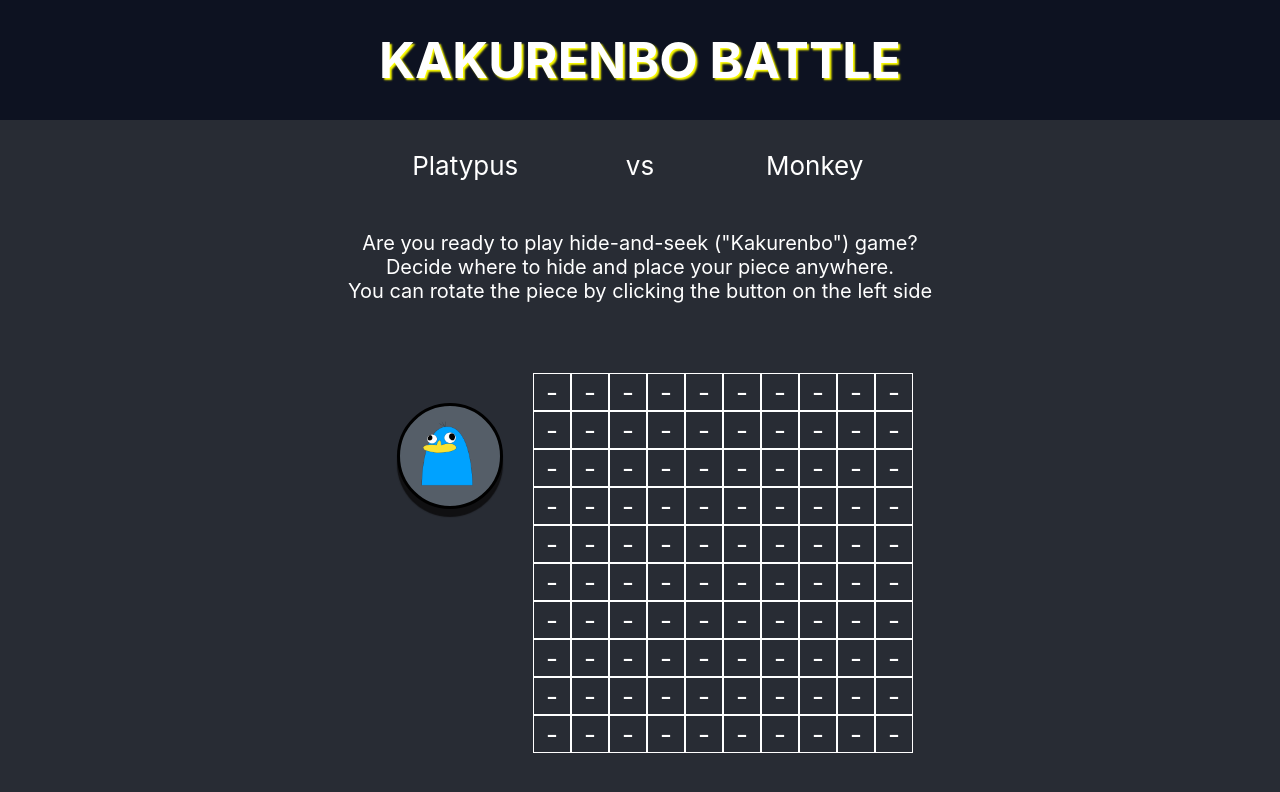
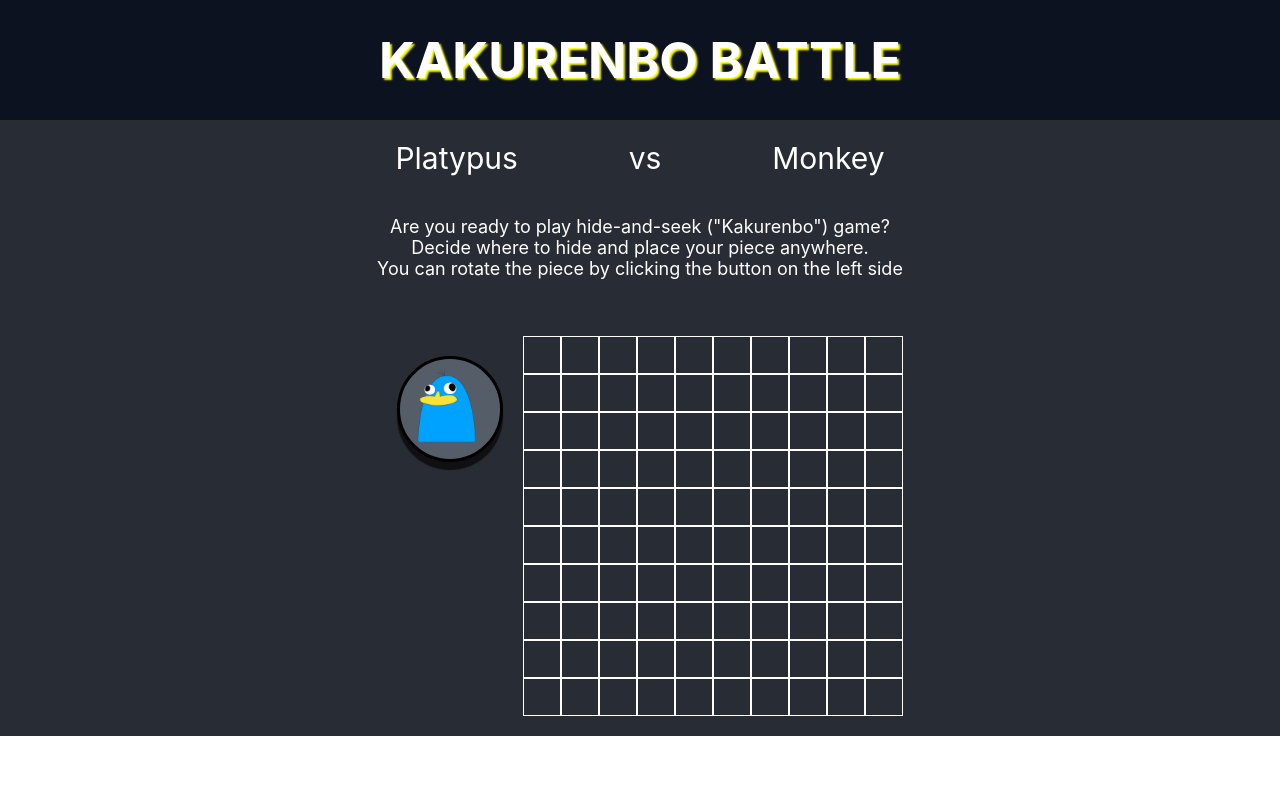
Before and after one commit to nabetxan/battleship, a React (Create React App) app: page / in a window 1280 px wide. Shown: the top 792 px of the page. Built offline with nearby package versions, Linux system fonts and the light colour scheme.

Commit message:
fix: adjust css

```diff
--- a/src/App.css
+++ b/src/App.css
@@ -1,9 +1,41 @@
 .App {
   text-align: center;
   background-color: #282c34;
-  font-size: calc(10px + 2vmin);
   color: white;
   height: 100%;
+  min-width: 600px;
+}
+
+.flex-justify-center {
+  display: flex;
+  justify-content: center;
+}
+
+.font-xxLarge {
+  font-weight: 700;
+  font-size: 50px;
+}
+
+.font-xLarge {
+  font-weight: 600;
+  font-size: 40px;
+}
+
+.font-large {
+  font-weight: 400;
+  font-size: 30px;
+}
+
+.font-normal {
+  font-size: 18px;
+}
+
+.height80 {
+  height: 80px;
+}
+
+.margin20 {
+  margin: 20px;
 }
 
 #App-header {
@@ -14,72 +46,64 @@
 
 #title {
   text-shadow: 2px 2px 2px yellow;
-  font-weight: 700;
-  font-size: 50px;
   padding: 30px;
   background-color: rgb(13, 18, 33);
   width: 100%;
 }
 
-.instruction {
-  font-size: 20px;
-  margin: 20px;
+#start-btn,
+#restart-btn {
+  box-shadow: 0px 8px 1px rgb(16, 16, 18);
+  border: solid 3px black;
+  border-radius: 5px;
+  padding: 10px 30px;
+}
+#start-btn {
+  background-color: goldenrod;
+}
+#restart-btn {
+  background-color: rgb(125, 122, 114);
 }
 
 #players-info-field {
   display: flex;
   justify-content: space-around;
-  width: 600px;
-  margin: 30px;
-}
-
-.name {
-  width: 30%;
+  min-width: 600px;
 }
 
 #gameboard-field {
-  display: flex;
-  justify-content: center;
-  padding:50px;
+  padding: 20px;
+}
+
+#on-game-field {
+  padding-top: 0px;
 }
 
 #gameboard-p1,
 #gameboard-p2 {
-  display: flex;
   flex-direction: column;
-  justify-content: center;
-  margin: 40px;
 }
 
-#gameboard-field-for-preparation{
-  display: flex;
-  justify-content: center;
-}
-
-#rotate{
-  width:100px;
-  height:100px;
+#rotate {
+  width: 100px;
+  height: 100px;
   border-radius: 50%;
   background-color: rgb(85, 94, 104);
-  margin: 30px;
-  display: flex;
-  justify-content: center;
   align-items: center;
+  text-align: center;
   box-shadow: 0px 8px 1px rgb(16, 16, 18);
   border: solid 3px black;
 }
 
-#rotate-img{
-  width:80%
+#rotate-img {
+  width: 90%;
 }
 
-.rotated{
+.rotated {
   rotate: 90deg;
 }
 
 .row {
-  display: flex;
-  justify-content: center;
   margin: 0;
 }
 
@@ -88,8 +112,9 @@
   height: 30px;
   border: solid 1px white;
   padding: 3px;
+  align-items: center;
 }
 
 .cell.highlight {
-  background-color: aqua;
+  background-color: rgb(66, 169, 169);
 }
--- a/src/App.js
+++ b/src/App.js
@@ -44,19 +44,22 @@ function App() {
   return (
     <div className="App">
       <header id="App-header">
-        <div id="title"> KAKURENBO BATTLE</div>
-        <div id="players-info-field">
-          <div className="name">{battleship.P1.name}</div>
-          <div>vs</div>
-          <div className="name">{battleship.P2.name}</div>
+        <div id="title" className="font-xxLarge">
+          KAKURENBO BATTLE
+        </div>
+        <div id="players-info-field" className="margin20">
+          <div className="name font-large">{battleship.P1.name}</div>
+          <div className="font-large">vs</div>
+          <div className="name font-large">{battleship.P2.name}</div>
         </div>
       </header>
 
       <div id="App-body">
+        {/* <div id="instruction-field" className="flex-justify-center"> */}
         {/* when the game is "not-started", show instruction. */}
 
         {gameStatus === "not-started" ? (
-          <div className="instruction">
+          <div className="font-normal height80 margin20">
             <div>Are you ready to play hide-and-seek ("Kakurenbo") game? </div>
             <div> Decide where to hide and place your piece anywhere.</div>
             <div>
@@ -68,33 +71,26 @@ function App() {
         {/* when all the pieces are in place, the Start button appears. */}
 
         {gameStatus === "ready-to-play" ? (
+          <div className="height80 margin20">
             <button
               id="start-btn"
+              className="font-xLarge"
               onClick={() => {
                 setGameStatus("on-game");
               }}
             >
               Start
             </button>
+          </div>
         ) : null}
-
-        {/* during the game, Restart button appears. */}
-
-        {gameStatus === "on-game" ? (
-          <button
-            id="start-btn"
-            onClick={() => {
-              setGameStatus("not-started");
-            }}
+        {/* </div> */}
+        <div id="gameboard-field" className="flex-justify-center">
+          {gameStatus === "not-started" || gameStatus === "ready-to-play" ? (
+            <div
+              id="gameboard-field-for-preparation"
+              className="flex-justify-center"
             >
-            Restart
-          </button>
-        ) : null}
-
-        <div id="gameboard-field">
-          {gameStatus === "not-started" || gameStatus === "ready-to-play" ? (
-            <div id="gameboard-field-for-preparation">
-              <div id="rotate">
+              <div id="rotate" className="flex-justify-center margin20">
                 <img
                   src={platypus}
                   alt="platypus"
@@ -107,11 +103,14 @@ function App() {
               </div>
               <div id="gameboard-preparation">
                 {currentGBP1.map((row, y) => (
-                  <div className="row" key={y}>
+                  <div className="row flex-justify-center" key={y}>
                     {row.map((cell, x) => {
                       if (cell.ship) {
                         return (
-                          <div className="cell" key={`${x}${y}`}>
+                          <div
+                            className="cell font-normal flex-justify-center"
+                            key={`${x}${y}`}
+                          >
                             🐒
                           </div>
                         );
@@ -123,7 +122,9 @@ function App() {
                         return (
                           <div
                             className={`cell ${
-                              isHighlightCell ? "highlight" : ""
+                              isHighlightCell
+                                ? "highlight font-normal flex-justify-center"
+                                : "font-normal flex-justify-center"
                             }`}
                             key={`${x}${y}`}
                             onClick={() => {
@@ -143,9 +144,7 @@ function App() {
                             onMouseLeave={() => {
                               setCurrentCell([]);
                             }}
-                          >
-                            -
-                          </div>
+                          ></div>
                         );
                       }
                     })}
@@ -157,32 +156,45 @@ function App() {
 
           {gameStatus === "on-game" ? (
             <div>
-              <div id="gameboard-p1">
+              <div id="on-game-field" className="flex-justify-center">
+                <div id="gameboard-p1" className="flex-justify-center margin20">
                   {currentGBP1.map((row, y) => {
                     return (
-                    <div className="row">
+                      <div className="row flex-justify-center">
                         {row.map((cell, x) => {
                           if (cell.ship && cell.attacked) {
                             return (
-                            <div className="cell" key={`${x}${y}`}>
+                              <div
+                                className="cell font-normal flex-justify-center"
+                                key={`${x}${y}`}
+                              >
                                 👨🏿‍🦲
                               </div>
                             );
                           } else if (cell.ship && !cell.attacked) {
                             return (
-                            <div className="cell" key={`${x}${y}`}>
+                              <div
+                                className="cell font-normal flex-justify-center"
+                                key={`${x}${y}`}
+                              >
                                 🐒
                               </div>
                             );
                           } else if (!cell.ship && cell.attacked) {
                             return (
-                            <div className="cell" key={`${x}${y}`}>
+                              <div
+                                className="cell font-normal flex-justify-center"
+                                key={`${x}${y}`}
+                              >
                                 ✷
                               </div>
                             );
                           } else {
                             return (
-                            <div className="cell" key={`${x}${y}`}>
+                              <div
+                                className="cell font-normal flex-justify-center"
+                                key={`${x}${y}`}
+                              >
                                 🌱
                               </div>
                             );
@@ -193,14 +205,17 @@ function App() {
                   })}
                 </div>
 
-              <div id="gameboard-p2">
+                <div id="gameboard-p2" className="flex-justify-center margin20">
                   {currentGBP2.map((row, y) => {
                     return (
-                    <div className="row">
+                      <div className="row flex-justify-center">
                         {row.map((cell, x) => {
                           if (cell.ship?.isSunk()) {
                             return (
-                            <div className="cell" key={`p2${x}${y}`}>
+                              <div
+                                className="cell font-normal flex-justify-center"
+                                key={`p2${x}${y}`}
+                              >
                                 👨🏿‍🦲
                               </div>
                             );
@@ -208,20 +223,26 @@ function App() {
 
                           if (cell.ship && cell.attacked) {
                             return (
-                            <div className="cell" key={`p2${x}${y}`}>
+                              <div
+                                className="cell font-normal flex-justify-center"
+                                key={`p2${x}${y}`}
+                              >
                                 ❗️
                               </div>
                             );
                           } else if (!cell.ship && cell.attacked) {
                             return (
-                            <div className="cell" key={`p2${x}${y}`}>
+                              <div
+                                className="cell font-normal flex-justify-center"
+                                key={`p2${x}${y}`}
+                              >
                                 ✷
                               </div>
                             );
                           } else {
                             return (
                               <div
-                              className="cell"
+                                className="cell font-normal flex-justify-center"
                                 onClick={() => updateOnAttack(x, y)}
                                 key={`p2${x}${y}`}
                               >
@@ -235,6 +256,21 @@ function App() {
                   })}
                 </div>
               </div>
+              <div>
+                {/* during the game, Restart button appears. */}
+                {gameStatus === "on-game" ? (
+                  <button
+                    id="restart-btn"
+                    className="font-xLarge"
+                    onClick={() => {
+                      setGameStatus("not-started");
+                    }}
+                  >
+                    Restart
+                  </button>
+                ) : null}
+              </div>
+            </div>
           ) : null}
         </div>
       </div>
```
Lines whose indentation alone changed are shown as unchanged.
